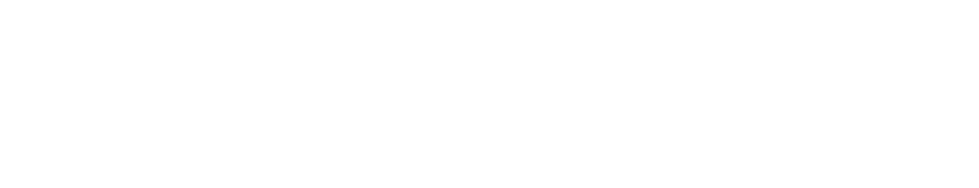
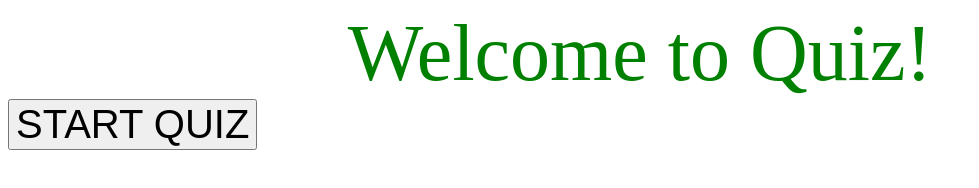
Before and after one commit to staten-island-tech/quiz-game-brallan, a website built with Parcel: page src/index.html in a window 1280 px wide. Shown: the whole page, without its empty margins (0-979 px from the left). Built offline with nearby package versions, Linux system fonts and the light colour scheme.

Commit message:
Experimenting w/ js and npm

```diff
--- a/package.json
+++ b/package.json
@@ -5,7 +5,7 @@
   "main": "index.js",
   "scripts": {
     "start": "parcel src/index.html",
-    "build-prod": "parcel build src/index.html"
+    "build": "parcel build src/index.html"
   },
   "repository": {
     "type": "git",
--- a/src/index.html
+++ b/src/index.html
@@ -10,6 +10,8 @@
 
 <body>
     <script src="js/index.js"></script>
+    <header class="yo">Welcome to Quiz!</header>
+    <button class="start">START QUIZ</button>
 </body>
 
 </html>
--- a/src/js/index.js
+++ b/src/js/index.js
@@ -1 +1,6 @@
 console.log("If you see this you're good to go");
+
+const start = document.querySelector('#button start');
+start.addEventListener('click', function(e){
+    console.log("Let's get started!");
+})
--- a/src/scss/main.scss
+++ b/src/scss/main.scss
@@ -5,6 +5,14 @@ html{
     padding: 0;
 }
 
-body{
+.yo{
+    color:green;
+    font-size:8rem;
+    text-align:center;
+}
+.start{
+    display:flex;
+    align-self:center;
+    font-size:4rem;
 
 }
```
Also changed, not shown: src/scss/main.css, 1 other file.
